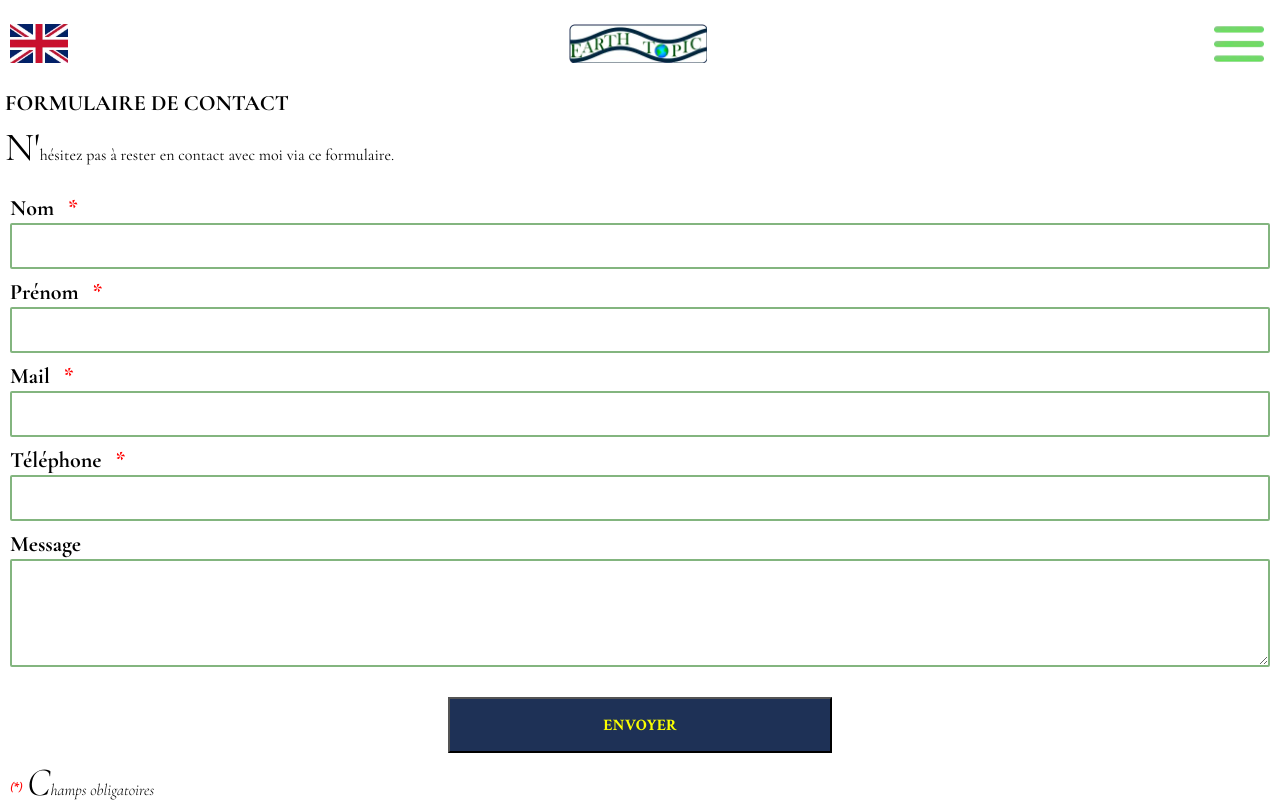
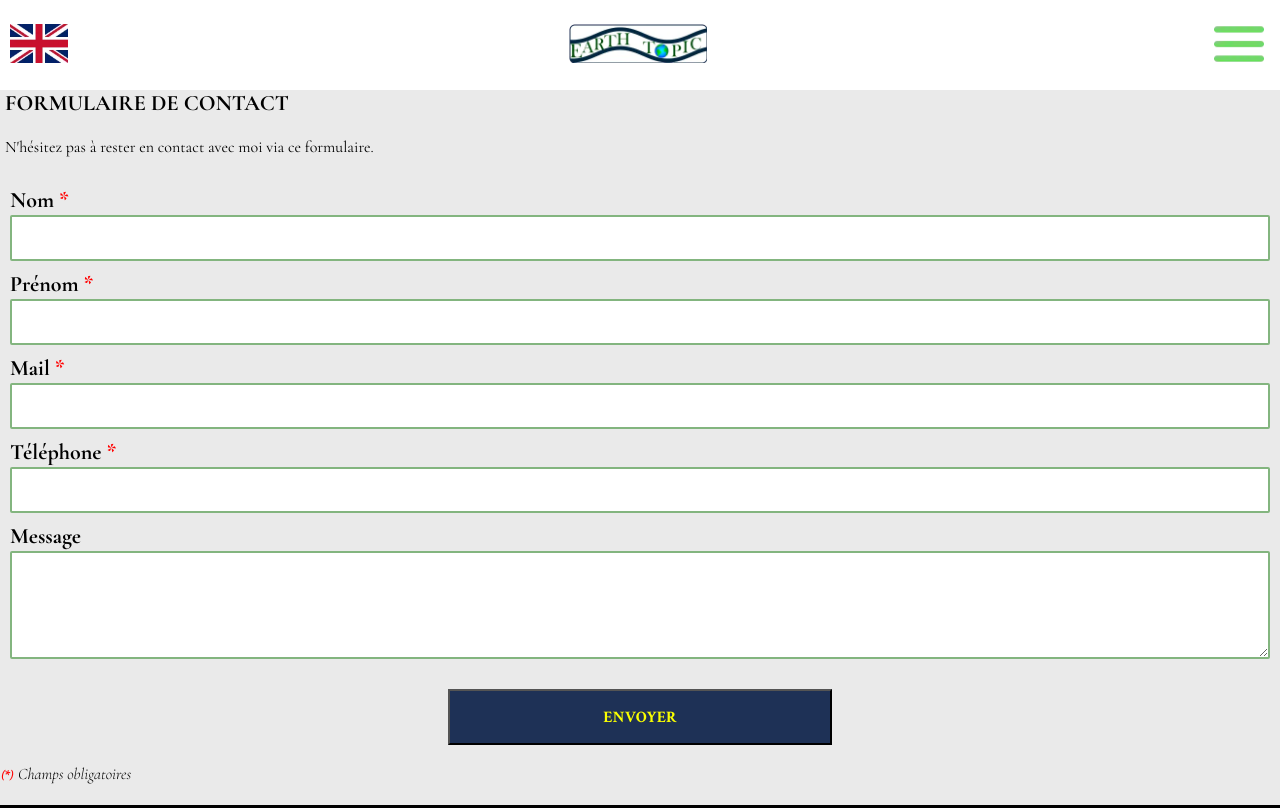
Before and after one commit to Rebuffoni-Xavier/2022-sae105-projet-Rebuffoni-Xavier, a website: page fr/contact.html in a window 1280 px wide. Shown: the top 808 px of the page. Drawn offline with nearby package versions, Linux system fonts and the light colour scheme; a web font is replaced by a local one.

Commit message:
Contact + Glossaire : modif couleur de fond en gris clair

```diff
--- a/src/css/pages/contact.css
+++ b/src/css/pages/contact.css
@@ -1,3 +1,7 @@
+.contact {
+    background-color: #EAEAEA;
+}
+
 h2 {
     color: black;
     margin-left: 5px;
@@ -8,6 +12,10 @@ p {
     color: black;
     margin-left: 5px;
     margin-right: 5px;
+}
+
+p::first-letter {
+    font-size: var(--texte-articles);
 }
 
 .formulaire__champs {
@@ -65,7 +73,7 @@ p {
 .legend__obligatoire {
     color: red;
     font-weight: bold;
-    margin-left: 10px;
+    margin-left: 1px;
 }
 
 .legend {
--- a/src/css/pages/glossaire.css
+++ b/src/css/pages/glossaire.css
@@ -1,7 +1,7 @@
 .glossaire {
     margin: 0px;
     padding: 0px;
-    background: white;
+    background: #EAEAEA;
 }
 
 h1 {
@@ -20,6 +20,7 @@ h1 {
     font-size: var(--texte-articles);
     font-weight: bold;
     margin-top: 20px;
+    padding-left: 5px;
     border-top: solid;
     border-color: var(--couleur-espoir);
 }
```
